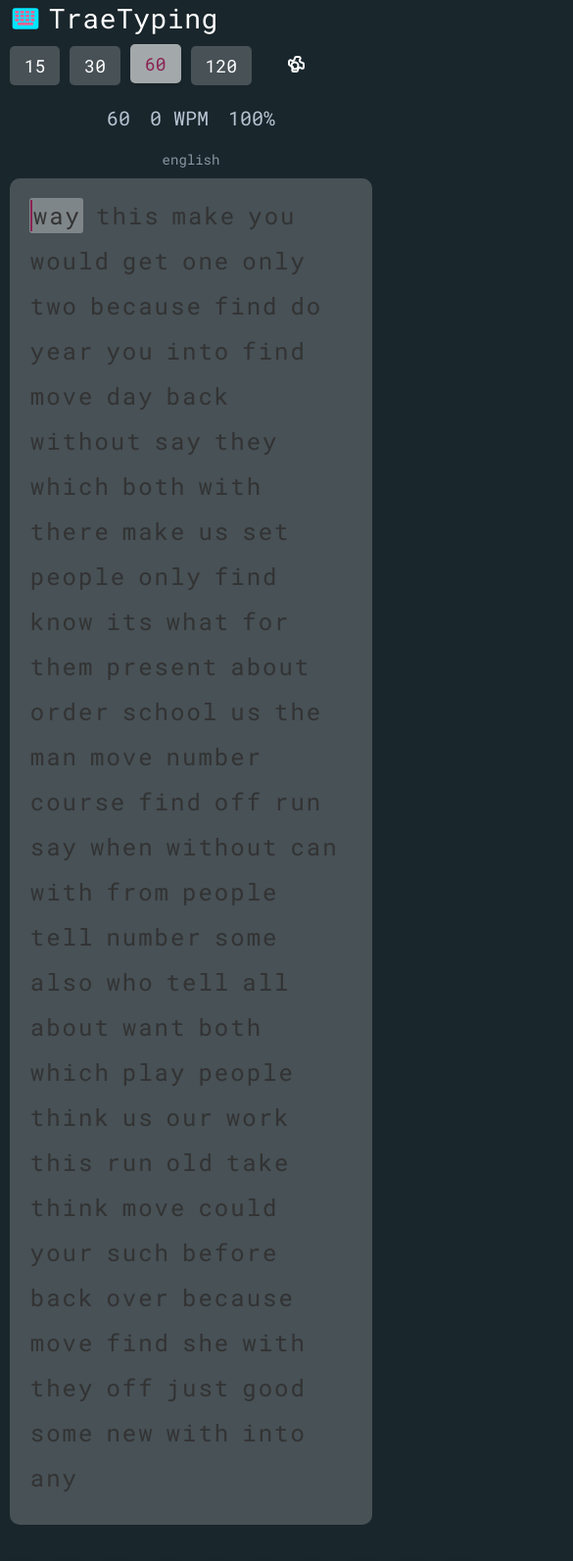
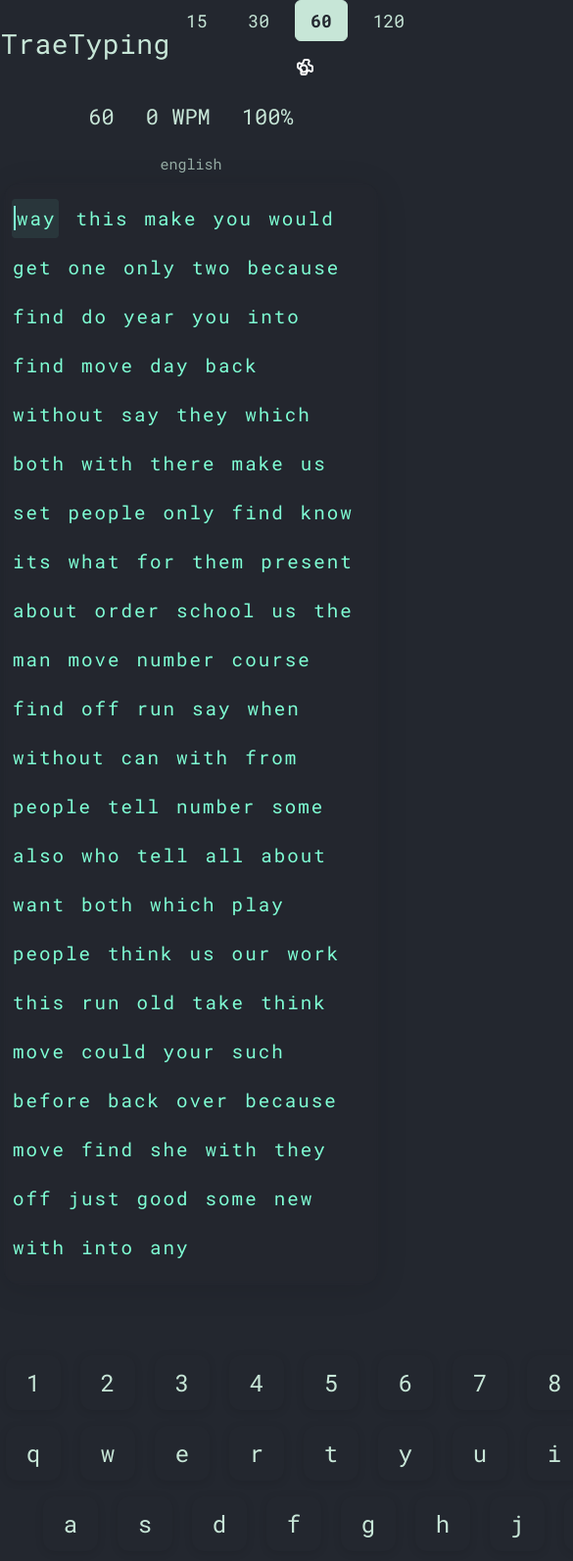
Before and after one commit to HASH1MX/TraeTyping, a website built with Vite: page index.html in a window 390 px wide. Shown: the top 1593 px of the page at 98% size, 585 px wide, since content can reach past the window. Built offline with nearby package versions, Linux system fonts and the light colour scheme.

Commit message:
Refactor styles for improved UI consistency and responsiveness
- Updated body background and text colors for better contrast.
- Adjusted container width and alignment for a more centered layout.
- Enhanced button styles, including hover effects and transitions.
- Modified text display properties for improved readability and aesthetics.
- Improved responsiveness for smaller screens, ensuring a better user experience.
- General color adjustments across various elements for a cohesive design.

```diff
--- a/styles.css
+++ b/styles.css
@@ -7,8 +7,8 @@
 }
 
 body {
-    background-color: #19262c; /* Monkeytype dark background */
-    color: #b7c5d3;
+    background: #23272f; /* Monkeytype background */
+    color: #c7e6d7; /* Soft green/blue text */
     min-height: 100vh;
     display: flex;
     justify-content: center;
@@ -17,16 +17,20 @@ body {
 }
 
 .container {
-    width: 95%;
-    max-width: 1400px;
+    width: 100vw;
+    max-width: 900px;
     margin: 0 auto;
+    display: flex;
+    flex-direction: column;
+    align-items: center;
 }
 
 header {
     display: flex;
-    justify-content: space-between;
+    justify-content: center;
     align-items: center;
-    margin-bottom: 20px;
+    margin-bottom: 16px;
+    width: 100%;
 }
 
 .logo {
@@ -43,7 +47,7 @@ header {
 h1 {
     font-size: 28px;
     font-weight: 500;
-    color: #ffffff; /* Keep the header white for contrast */
+    color: #c7e6d7;
     font-family: 'Roboto Mono', 'Lexend Deca', monospace;
     letter-spacing: 0.5px;
 }
@@ -53,21 +57,23 @@ h1 {
     justify-content: center;
     gap: 10px;
     flex-wrap: wrap;
+    margin-left: auto;
 }
 
 button {
-    background-color: rgba(255, 255, 255, 0.2);
-    color: #fff;
+    background: none;
+    color: #c7e6d7;
     border: none;
     padding: 5px 10px;
     border-radius: 5px;
     cursor: pointer;
     font-size: 14px;
-    transition: background-color 0.3s;
+    transition: background 0.2s, color 0.2s;
 }
 
 button:hover {
-    background-color: rgba(255, 255, 255, 0.3);
+    background: rgba(199, 230, 215, 0.08);
+    color: #fff;
 }
 
 .time-buttons {
@@ -78,65 +84,69 @@ button:hover {
 .time-btn {
     font-size: 18px;
     padding: 8px 15px;
-    background-color: rgba(255, 255, 255, 0.2);
-    transition: all 0.3s ease;
-}
-
-.time-btn:hover {
-    background-color: rgba(255, 255, 255, 0.4);
-    transform: translateY(-2px);
+    background: none;
+    color: #c7e6d7;
+    border-radius: 6px;
+    border: 1px solid transparent;
+    transition: background 0.2s, color 0.2s, border 0.2s;
 }
 
 .time-btn.active {
-    background-color: rgba(255, 255, 255, 0.6);
-    color: #8b2252;
-    font-weight: 500;
-    transform: translateY(-2px);
-    box-shadow: 0 2px 5px rgba(0, 0, 0, 0.1);
+    background: #c7e6d7;
+    color: #23272f;
+    border: 1px solid #c7e6d7;
+    font-weight: 600;
 }
 
 .stats {
     display: flex;
-    gap: 20px;
-    margin-bottom: 20px;
+    gap: 32px;
+    margin-bottom: 24px;
     justify-content: center;
-    font-size: 20px;
+    font-size: 22px;
     font-family: 'Roboto Mono', 'Lexend Deca', monospace;
+    color: #c7e6d7;
 }
 
 #language {
     text-align: center;
     margin-bottom: 10px;
     opacity: 0.7;
-    font-size: 14px;
+    font-size: 15px;
+    color: #c7e6d7;
 }
 
 .text-display {
-    font-size: 1.2rem;
-    line-height: 1.5;
-    margin-bottom: 20px;
-    min-height: 150px;
+    font-size: 2rem;
+    line-height: 2.5rem;
+    margin-bottom: 32px;
+    min-height: 120px;
     word-wrap: break-word;
     text-align: left;
     font-family: 'Roboto Mono', monospace;
-    padding: 20px;
-    border-radius: 10px;
-    color: #333333; /* Darker text color for better readability */
-    background-color: rgba(255, 255, 255, 0.2);
-    max-width: 1200px;
+    padding: 32px 24px 24px 24px;
+    border-radius: 16px;
+    color: #7fffd4;
+    background: rgba(35, 39, 47, 0.2);
+    box-shadow: 0 4px 32px rgba(0,0,0,0.10);
+    max-width: 900px;
     width: 100%;
     margin-left: auto;
     margin-right: auto;
+    backdrop-filter: blur(2px);
 }
 
 .word {
     display: inline-block;
-    margin-right: 12px;
+    margin-right: 16px;
     margin-bottom: 10px;
 }
 
 .current-word {
     position: relative;
+    background: rgba(127,255,212,0.08);
+    border-radius: 4px;
+    padding: 0 4px;
 }
 
 .current-letter {
@@ -150,35 +160,29 @@ button:hover {
     left: -2px;
     width: 2px;
     height: 100%;
-    background-color: #8b2252;
+    background-color: #7fffd4;
     animation: blink 1s infinite;
 }
 
-.current-word {
-    background-color: rgba(255, 255, 255, 0.3);
-    border-radius: 3px;
-    padding: 0 3px;
-}
-
 .correct {
-    color: #a5d6a7; /* Light green */
+    color: #7fffd4;
 }
 
 .incorrect {
-    color: #ef9a9a; /* Light red */
+    color: #ff7f7f;
     text-decoration: underline;
 }
 
 .correct-letter {
-    color: #333333; /* Darker color for correct letters */
+    color: #7fffd4;
     font-weight: 500;
 }
 
 .incorrect-letter {
-    color: #ff5252; /* Bright red for incorrect letters - better contrast */
+    color: #ff7f7f;
     font-weight: 500;
     text-decoration: underline;
-    background-color: rgba(255, 82, 82, 0.2);
+    background-color: rgba(255, 127, 127, 0.08);
     border-radius: 2px;
 }
 
@@ -210,13 +214,14 @@ button:hover {
     flex-direction: column;
     align-items: center;
     margin-top: 30px;
-    background-color: rgba(255, 255, 255, 0.1);
-    border-radius: 10px;
-    padding: 20px;
+    background: rgba(35, 39, 47, 0.7);
+    border-radius: 16px;
+    padding: 24px;
     width: 100%;
-    max-width: 900px;
+    max-width: 700px;
     margin-left: auto;
     margin-right: auto;
+    box-shadow: 0 4px 32px rgba(0,0,0,0.10);
 }
 
 .results-container.show {
@@ -238,7 +243,7 @@ button:hover {
 
 .stat-label {
     font-size: 16px;
-    color: #4dd0e1;
+    color: #7fffd4;
     text-transform: lowercase;
     opacity: 0.8;
 }
@@ -246,13 +251,13 @@ button:hover {
 .stat-value {
     font-size: 48px;
     font-weight: 700;
-    color: #4dd0e1;
+    color: #7fffd4;
     line-height: 1;
 }
 
 .stat-unit {
     font-size: 16px;
-    color: #4dd0e1;
+    color: #7fffd4;
     opacity: 0.8;
 }
 
@@ -279,13 +284,13 @@ button:hover {
 
 .stat-box-label {
     font-size: 14px;
-    color: rgba(255, 255, 255, 0.7);
+    color: #c7e6d7;
     text-transform: lowercase;
 }
 
 .stat-box-value {
     font-size: 20px;
-    color: #4dd0e1;
+    color: #7fffd4;
     font-weight: 500;
 }
 
@@ -295,22 +300,24 @@ button:hover {
 }
 
 /* Responsive design */
-@media (max-width: 768px) {
+@media (max-width: 900px) {
     .container {
-        width: 95%;
+        width: 98vw;
     }
-
     .text-display {
-        font-size: 1.5rem;
+        font-size: 1.2rem;
+        padding: 16px 8px 8px 8px;
     }
-
-    header {
-        flex-direction: column;
-        align-items: flex-start;
+    .virtual-keyboard {
+        gap: 6px;
     }
-
-    .settings {
-        margin-top: 10px;
+    .keyboard-key {
+        min-width: 36px;
+        min-height: 36px;
+        font-size: 1rem;
+    }
+    .keyboard-key.default-key {
+        min-width: 100px;
     }
 }
 
@@ -326,7 +333,7 @@ button:hover {
     transition: background 0.2s;
 }
 .settings-btn:hover {
-    background: rgba(255,255,255,0.08);
+    background: rgba(127,255,212,0.08);
 }
 
 /* Settings Modal */
@@ -338,7 +345,7 @@ button:hover {
     top: 0;
     width: 100vw;
     height: 100vh;
-    background: rgba(25, 38, 44, 0.85);
+    background: rgba(35, 39, 47, 0.85);
     justify-content: center;
     align-items: center;
 }
@@ -346,8 +353,8 @@ button:hover {
     display: flex;
 }
 .settings-modal-content {
-    background: #222e36;
-    color: #b7c5d3;
+    background: #23272f;
+    color: #c7e6d7;
     padding: 32px 40px;
     border-radius: 12px;
     min-width: 320px;
@@ -360,7 +367,7 @@ button:hover {
     top: 12px;
     right: 18px;
     font-size: 2rem;
-    color: #b7c5d3;
+    color: #c7e6d7;
     cursor: pointer;
 }
 
@@ -370,56 +377,42 @@ button:hover {
     flex-direction: column;
     align-items: center;
     margin: 40px auto 0 auto;
-    gap: 10px;
+    gap: 16px;
     user-select: none;
 }
 .keyboard-row {
     display: flex;
-    gap: 10px;
+    gap: 16px;
     justify-content: center;
 }
 .keyboard-key {
-    background: #222e36;
-    color: #b7c5d3;
+    background: #23272f;
+    color: #c7e6d7;
     border: none;
-    border-radius: 10px;
-    min-width: 48px;
-    min-height: 48px;
-    font-size: 1.3rem;
+    border-radius: 12px;
+    min-width: 56px;
+    min-height: 56px;
+    font-size: 1.5rem;
     display: flex;
     align-items: center;
     justify-content: center;
     margin: 0 2px;
-    box-shadow: 0 2px 8px rgba(0,0,0,0.15);
+    box-shadow: 0 2px 8px rgba(0,0,0,0.10);
     transition: background 0.1s, color 0.1s, box-shadow 0.1s;
     outline: none;
     font-family: 'Roboto Mono', monospace;
     position: relative;
 }
 .keyboard-key.active, .keyboard-key:active {
-    background: #4dd0e1;
-    color: #222e36;
-    box-shadow: 0 0 16px #4dd0e1, 0 2px 8px rgba(0,0,0,0.15);
+    background: #7fffd4;
+    color: #23272f;
+    box-shadow: 0 0 24px #7fffd4, 0 2px 8px rgba(0,0,0,0.10);
     z-index: 1;
 }
 .keyboard-key.default-key {
-    min-width: 180px;
+    min-width: 200px;
     justify-content: center;
     font-size: 1.1rem;
-    background: #1a232a;
-    color: #b7c5d3;
+    background: #23272f;
+    color: #c7e6d7;
 }
-
-@media (max-width: 900px) {
-    .virtual-keyboard {
-        gap: 6px;
-    }
-    .keyboard-key {
-        min-width: 36px;
-        min-height: 36px;
-        font-size: 1rem;
-    }
-    .keyboard-key.default-key {
-        min-width: 100px;
-    }
-}
```
